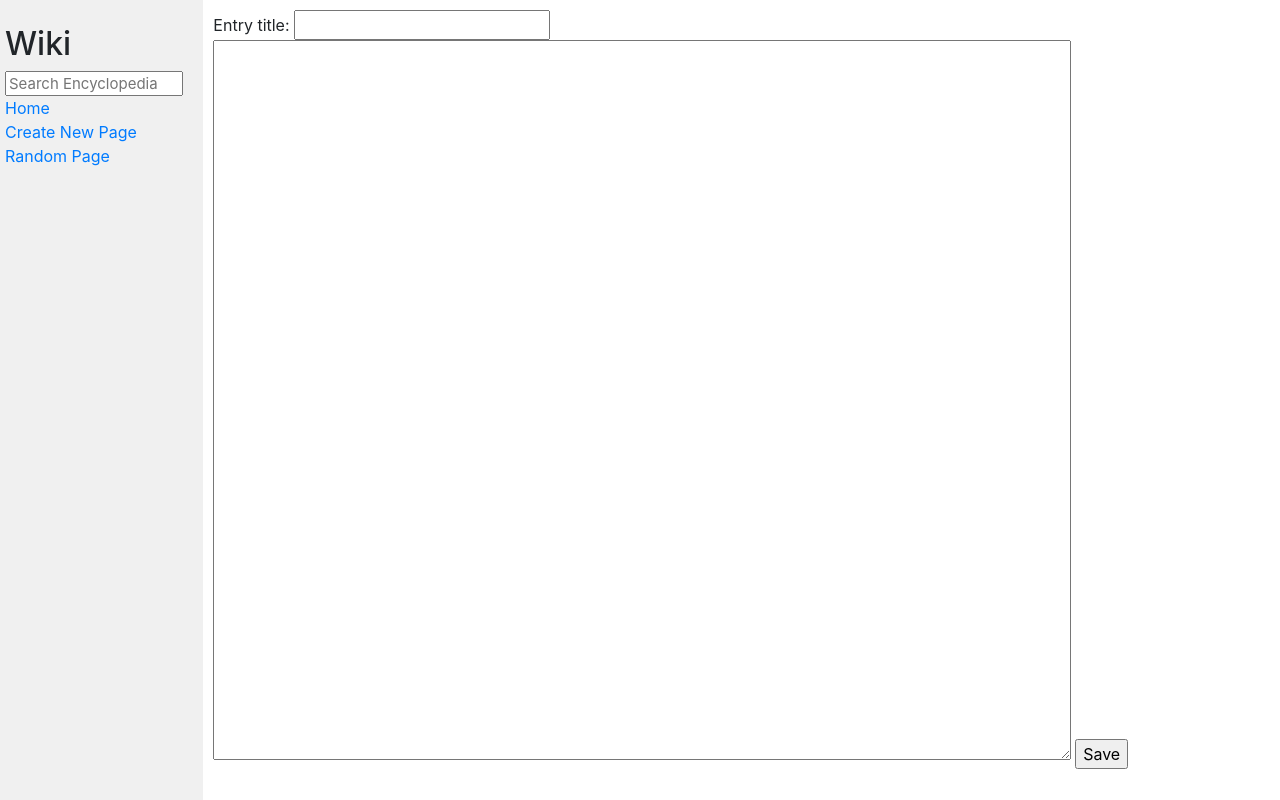
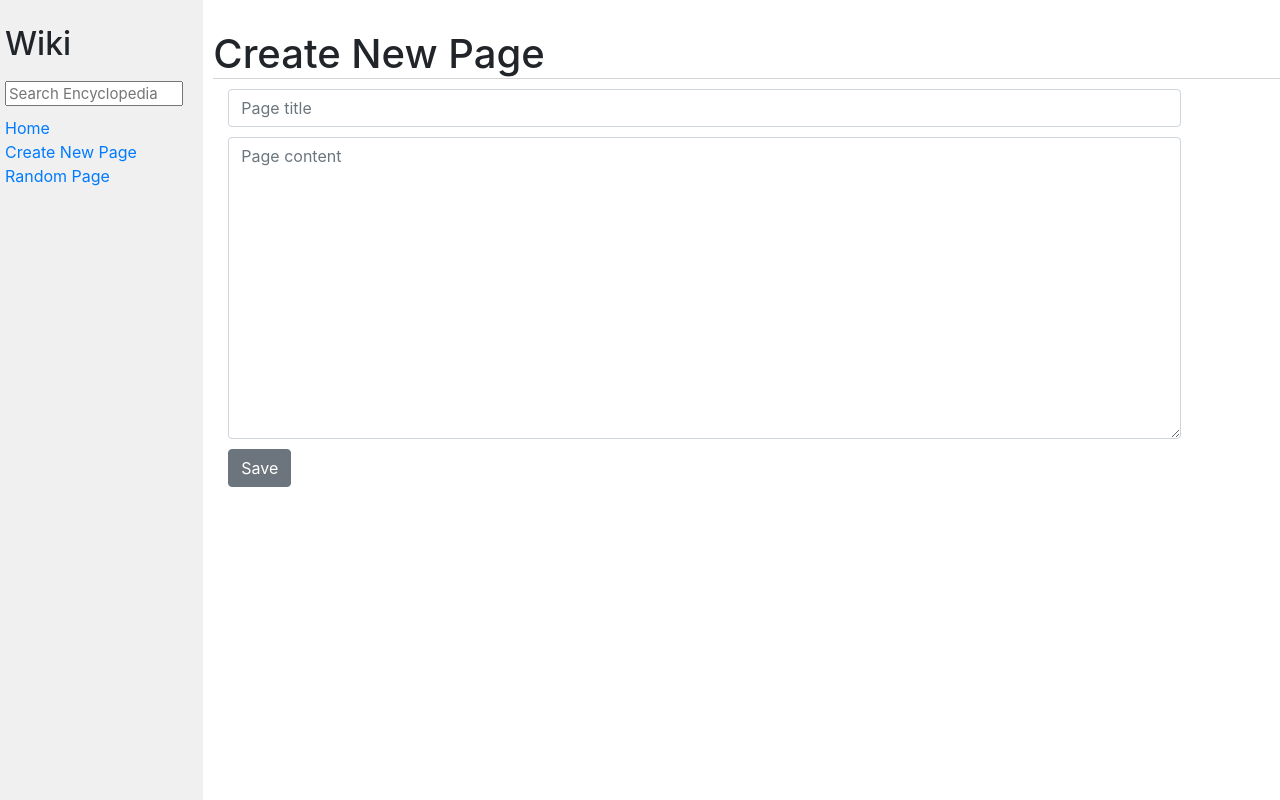
Before and after one commit to elizalde-andres/wiki, a Django app: page /create/ in a window 1280 px wide. Run offline with Django 3.2, Linux system fonts and the light colour scheme; some libraries are stand-ins or nearby versions.

Commit message:
minor fixes and styling

```diff
--- a/encyclopedia/static/encyclopedia/styles.css
+++ b/encyclopedia/static/encyclopedia/styles.css
@@ -10,11 +10,17 @@ code {
 h1 {
     margin-top: 0px;
     padding-top: 20px;
+    border-bottom: solid 1px lightgray;
 }
 
 textarea {
     height: 90vh;
     width: 80%;
+}
+
+input {
+    margin-bottom: 10px;
+    margin-top: 10px;
 }
 
 .main {
--- a/encyclopedia/templates/encyclopedia/create_page.html
+++ b/encyclopedia/templates/encyclopedia/create_page.html
@@ -5,6 +5,7 @@
 {% endblock %}
 
 {% block body %}
+    <h1>Create New Page</h1>
     {% if entry_already_exists %}
         <h3>The page you are trying to create already exists.</h3>
         <p>You can edit the current <a href="{% url 'edit' title=form.title.value %}">{{ form.title.value }}</a> page, or change below the title of the entry you want to create.</p>
@@ -12,10 +13,12 @@
         <h3>The text you entered is not valid.</h3>
         <p>Please edit your entry page and save again.</p>
     {% endif %}
-        <form action="{% url 'create' %}" method="POST">
-            {% csrf_token %}
-            {{ form.title.label }}: {{ form.title }}
-            {{ form.content }}
-            <input type="submit" value="Save">
-        </form>
+        <div class="col-11">
+            <form action="{% url 'create' %}" method="POST">
+                {% csrf_token %}
+                <input class="form-control" name="title" type="text" placeholder="{{ form.title.label }}" value="{{ form.title.value }}">
+                <textarea class="form-control" rows="12" name="content" placeholder="{{ form.content.label }}">{{ form.content.value }}</textarea>
+                <input class="btn btn-secondary" type="submit" value="Save">
+            </form>
+        </div>
 {% endblock %}
--- a/encyclopedia/templates/encyclopedia/entry.html
+++ b/encyclopedia/templates/encyclopedia/entry.html
@@ -7,6 +7,6 @@
 {% block body %}
 
     {{ content|safe }}
-    <a href="{% url 'edit' title=title %}">Edit this page</a>
+    [ <a href="{% url 'edit' title=title %}">Edit this page</a> ]
 
 {% endblock %}
--- a/encyclopedia/views.py
+++ b/encyclopedia/views.py
@@ -12,8 +12,8 @@ from . import util
 import encyclopedia
 
 class NewPageForm(forms.Form):
-    title = forms.CharField(label="Entry title")
-    content = forms.CharField(label="", widget=forms.Textarea)
+    title = forms.CharField(label="Page title", initial="")
+    content = forms.CharField(label="Page content", widget=forms.Textarea, initial="")
 
 
 def index(request):
@@ -62,9 +62,9 @@ def create_page(request, title=""):
         form = NewPageForm(request.POST)
         if form.is_valid():
             entry_title = form.cleaned_data["title"]
-            if entry_title in util.list_entries():
+            if any(entry_title.lower() == x.lower() for x in util.list_entries()):
                 return render(request, "encyclopedia/create_page.html", {
-                            "form": NewPageForm(request.POST),
+                            "form": form,
                             "entry_already_exists": True,
                             "form_is_not_valid": False
                         })
@@ -103,7 +103,6 @@ def edit_page(request, title):
                         "title": title,
                         "content": util.get_entry(title)
                     })
-    form.fields['title'].widget.attrs['readonly'] = True
     return render(request, "encyclopedia/edit_page.html", {
             "form": form
         })
```
Also changed, not shown: encyclopedia/templates/encyclopedia/edit_page.html (+8 -6 lines), 1 other file.
